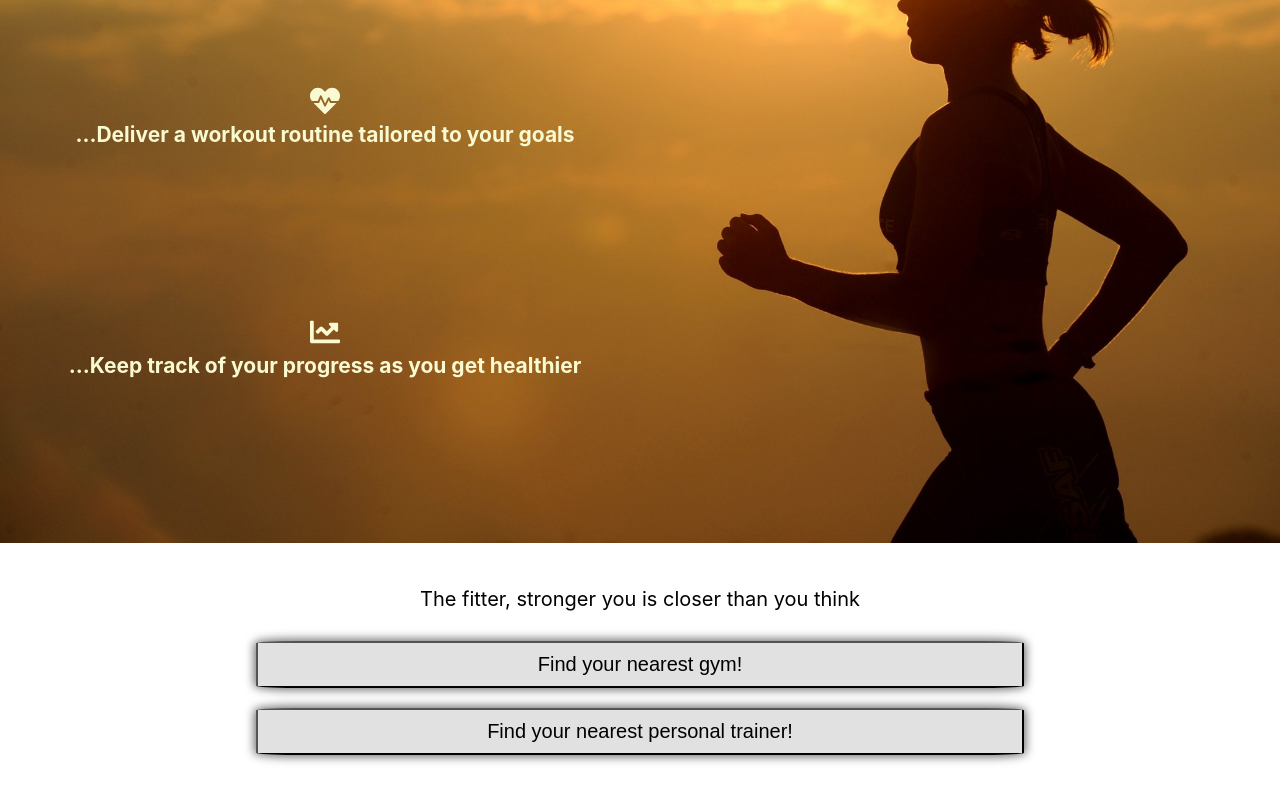
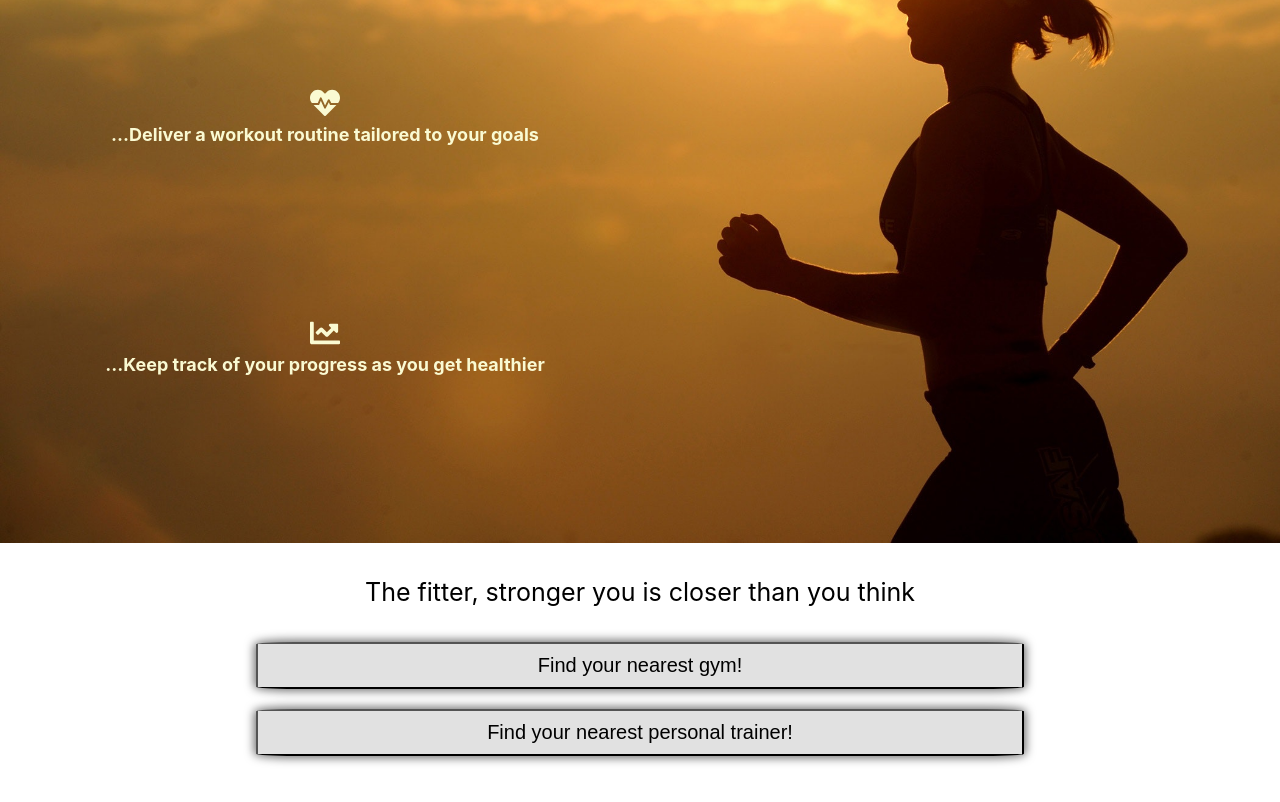
Before and after one commit to phapsides/kodfit, a React (Create React App) app: page /our-goal in a window 1280 px wide. Shown: the part 480-1282 px from the top of the page. Built offline with nearby package versions, Linux system fonts and the light colour scheme.

Commit message:
feat: Debug CSS for OurGoal desktop users

```diff
--- a/src/LandingPage/OurGoal/OurGoal.css
+++ b/src/LandingPage/OurGoal/OurGoal.css
@@ -1,8 +1,6 @@
 .OurGoal {
     text-align: center;
     --icon-dimensions: 30px;
-    --mobile-icon-dimensions: 20px;
-    /* border: thin blue solid; */
 }
 
 .OurGoal h1 {
@@ -15,35 +13,24 @@
 }
 
 .OurGoal .container {
-    /* width: 100%; */
     position: relative;
-    /* border: thin green solid; */
-}
-
-.OurGoal .image {
-    /* width: 100%; */
 }
 
 .OurGoal .overlay {
     position: absolute;
     height: 100%;
-    /* padding-right: 10px; */
      margin-left: 5px;
-    /* margin: 0px 5px; */
     width: 200px;
-    /* border: thin red solid; */
     display: flex;
     flex-direction: column;
     justify-content: space-evenly;
 }
 
 .OurGoal .iconAndText {
-    /* display: flex; */
 }
 
 .OurGoal .icon {
     display: flex;
-    /* align-items: center; */
     justify-content: center;
     color: lightgoldenrodyellow;
 }
@@ -75,29 +62,19 @@
     }
     .OurGoal .overlay {
         width: 50%;
-        /* margin: 0; */
-        padding: 0;
-    }
-    .OurGoal .iconAndText {
-        /* width: 100%; */
-        /* height: 200px; */
     }
     .OurGoal .iconAndText .slidingText {
-        font-size: 21px;
+        font-size: 18px;
         /* width:60%; */
         /* margin-right: 60px; */
-    }
-    .OurGoal .icon {
-        /* width: 100px; */
-        /* height: 100px; */
     }
     .OurGoal .icon svg {
         width: var(--icon-dimensions);
         height: var(--icon-dimensions);
     }
     .OurGoal .quote {
-        font-size: 20px;
-        padding-top: 20px;
+        font-size: 25px;
+        margin-top: 30px;
     }
     .OurGoal button {
         font-size: 20px;
```
